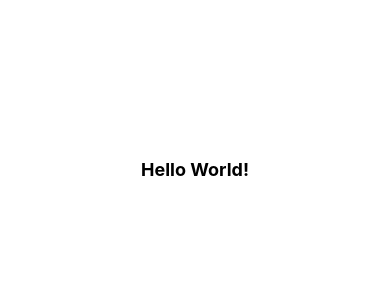
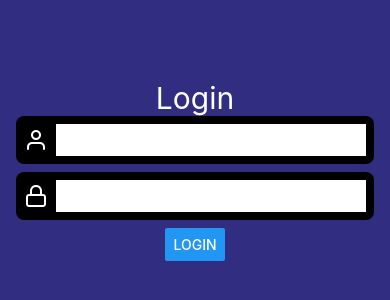
Before and after one commit to ArthurVBS/LearnMore, a React Native app: screen / in a window 390 px wide. Shown: the part 252-552 px from the top of the page. Built offline with nearby package versions, Linux system fonts and the light colour scheme.

Commit message:
Created login page functionality

```diff
--- a/App.tsx
+++ b/App.tsx
@@ -1,11 +1,18 @@
+import { useState } from 'react';
 import { StatusBar } from 'expo-status-bar';
-import { Text, View } from 'react-native';
+import Login from './src/screens/Login';
+import Home from './src/screens/Home';
 
 export default function App() {
+  const [hasAccess, setHasAccess] = useState(false);
+
   return (
-    <View className="flex-1 justify-center items-center bg-white">
-      <Text className="text-lg px-4 text-center font-bold">Hello World!</Text>
-      <StatusBar style="auto" />
-    </View>
+    <>
+      <StatusBar style="light" />
+
+      {hasAccess && <Home setHasAccess={setHasAccess} />}
+
+      {!hasAccess && <Login setHasAccess={setHasAccess} />}
+    </>
   );
 }
--- /dev/null
+++ b/src/components/Field.tsx
@@ -0,0 +1,23 @@
+import { Feather } from '@expo/vector-icons';
+import { TextInput, View } from 'react-native';
+
+type Props = {
+  icon: 'user' | 'lock';
+  secureText: boolean;
+  state: string;
+  setState: (state: string) => void;
+};
+
+export default function Field({ icon, secureText, state, setState }: Props) {
+  return (
+    <View className="bg-black w-full p-2 mb-2 rounded-lg flex flex-row items-center justify-between gap-x-2">
+      <Feather name={icon} size={24} color="white" />
+      <TextInput
+        secureTextEntry={secureText}
+        className="h-8 bg-white px-2 flex-1"
+        onChangeText={state => setState(state)}
+        value={state}
+      />
+    </View>
+  );
+}
--- /dev/null
+++ b/src/data/users.json
@@ -0,0 +1,6 @@
+{
+  "data": [
+    { "username": "avbs", "password": "avbs4" },
+    { "username": "bgf", "password": "bgf2" }
+  ]
+}
--- /dev/null
+++ b/src/screens/Home.tsx
@@ -0,0 +1,19 @@
+import { Text, TouchableOpacity, View } from 'react-native';
+
+type Props = {
+  setHasAccess: (hasAccess: boolean) => void;
+};
+
+export default function Home({ setHasAccess }: Props) {
+  return (
+    <View className="flex-1 justify-center items-center bg-indigo-900 px-4">
+      <TouchableOpacity
+        className="justify-center items-center bg-indigo-200 px-4 py-2 mt-10"
+        onPress={() => setHasAccess(false)}
+      >
+        <Text className="text-black font-bold text-xl">Logout</Text>
+      </TouchableOpacity>
+      <Text className="text-white text-3xl">Home</Text>
+    </View>
+  );
+}
--- /dev/null
+++ b/src/screens/Login.tsx
@@ -0,0 +1,36 @@
+import { Button, Text, View } from 'react-native';
+import { checkPermission } from '../services/PermissionsService';
+import Field from '../components/Field';
+import { useState } from 'react';
+
+type Props = {
+  setHasAccess: (hasAccess: boolean) => void;
+};
+
+export default function Login({ setHasAccess }: Props) {
+  const [username, setUsername] = useState('');
+  const [password, setPassword] = useState('');
+
+  const checkPermissions = () => {
+    setHasAccess(checkPermission(username, password));
+  };
+
+  return (
+    <View className="flex-1 justify-center items-center bg-indigo-900 px-4">
+      <Text className="text-white text-3xl">Login</Text>
+      <Field
+        secureText={false}
+        state={username}
+        setState={setUsername}
+        icon="user"
+      />
+      <Field
+        secureText={true}
+        state={password}
+        setState={setPassword}
+        icon="lock"
+      />
+      <Button title="Login" onPress={() => checkPermissions()} />
+    </View>
+  );
+}
--- /dev/null
+++ b/src/services/PermissionsService.ts
@@ -0,0 +1,9 @@
+import users from '../data/users.json';
+
+type checkPermissionType = (username: string, password: string) => boolean;
+
+export const checkPermission: checkPermissionType = (username, password) => {
+  return users.data.some(
+    user => user.username === username && user.password === password
+  );
+};
```
Also changed, not shown: src/types/app.d.ts (renamed from app.d.ts).
